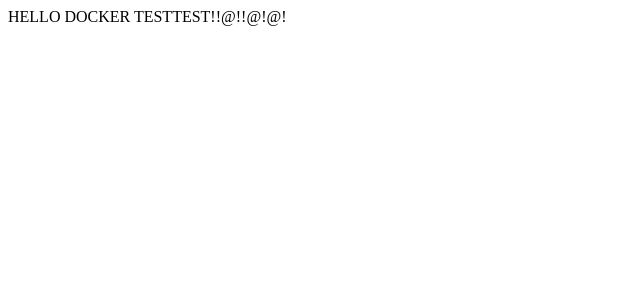
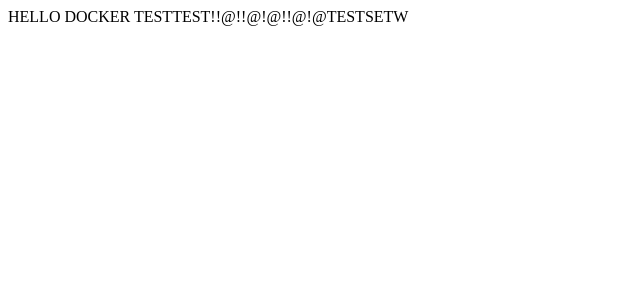
Before and after one commit to mohwa/docker-k8s-study, a React app in the folder client/: page / in a window 1280 px wide. Shown: the top 300 px of the page, without its empty margins (0-640 px from the left). Built offline with nearby package versions, Linux system fonts and the light colour scheme.

Commit message:
docker image build test 48

```diff
--- a/client/src/App.js
+++ b/client/src/App.js
@@ -2,6 +2,6 @@
 
 export default function App() {
     return (
-        <div>HELLO DOCKER TESTTEST!!@!!@!@!</div>
+        <div>HELLO DOCKER TESTTEST!!@!!@!@!!@!@TESTSETW</div>
     );
 }
```
